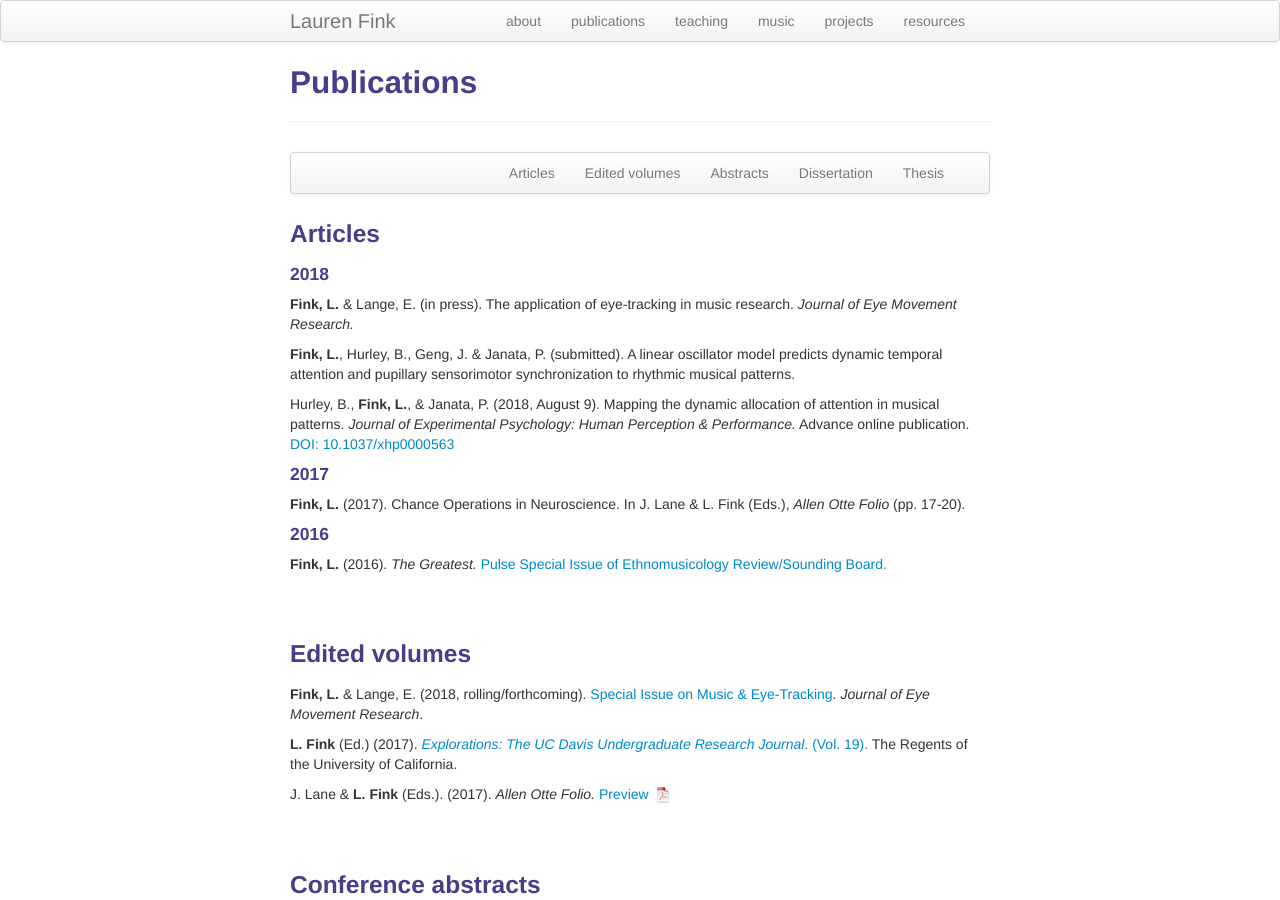
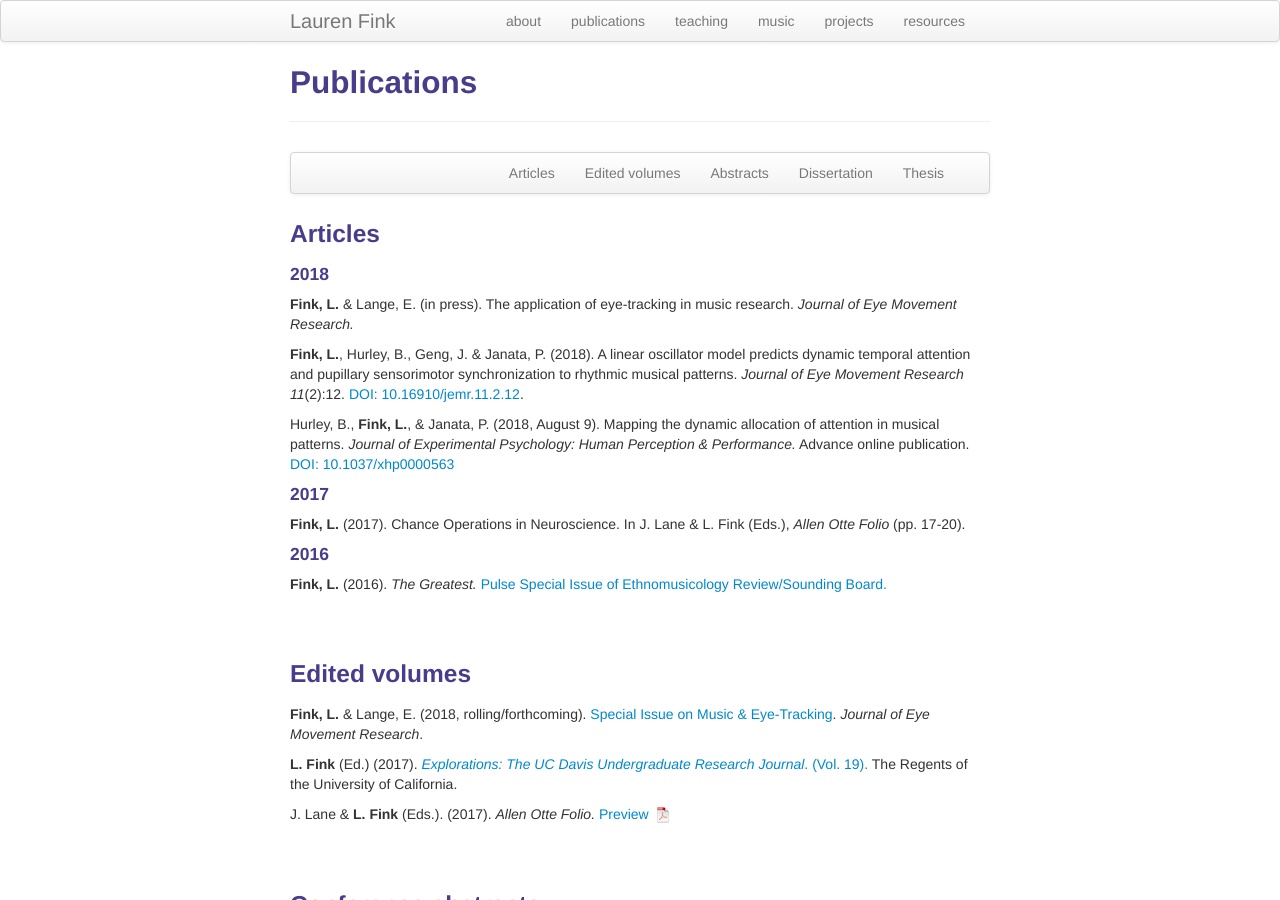
Before and after one commit to lkfink/lkfink.github.io, a Jekyll site: the page built from pages/pubs.md, in a window 1280 px wide and 900 px high. Built offline with Jekyll 4.4.1, drawn with Linux system fonts in a browser that asks for light colours.

Commit message:
add link to JEMR paper

```diff
--- a/pages/pubs.md
+++ b/pages/pubs.md
@@ -36,7 +36,7 @@ description: Lauren Fink's publications
 
 **Fink, L.** & Lange, E. (in press). The application of eye-tracking in music research. *Journal of Eye Movement Research.*
 
-**Fink, L.**, Hurley, B., Geng, J. & Janata, P. (submitted). A linear oscillator model predicts dynamic temporal attention and pupillary sensorimotor synchronization to rhythmic musical patterns.
+**Fink, L.**, Hurley, B., Geng, J. & Janata, P. (2018). A linear oscillator model predicts dynamic temporal attention and pupillary sensorimotor synchronization to rhythmic musical patterns.  *Journal of Eye Movement Research 11*(2):12. [DOI: 10.16910/jemr.11.2.12](https://bop.unibe.ch/JEMR/article/view/4285/4285-Fink-final-sub1){:target="_blank"}.
 
 Hurley, B., **Fink, L.**, & Janata, P. (2018, August 9). Mapping the dynamic allocation of attention in musical patterns. *Journal of Experimental Psychology: Human Perception & Performance.* Advance online publication. [DOI: 10.1037/xhp0000563](http://psycnet.apa.org/doiLanding?doi=10.1037%2Fxhp0000563){:target="_blank"}
 
```
